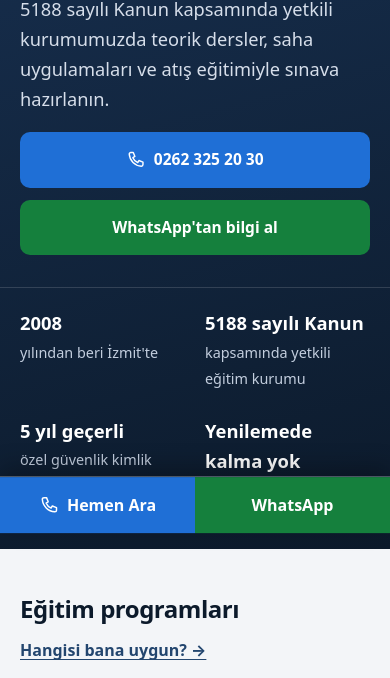
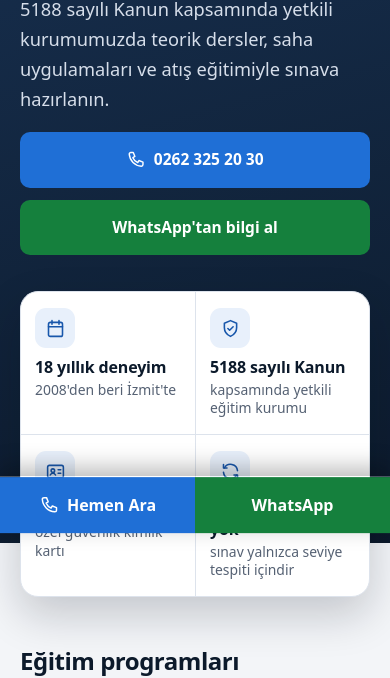
Before and after one commit to aksu075/tmg-demo, a plain HTML site: page index.html in a window 390 px wide. Shown: the part 374-1052 px from the top of the page. Drawn offline with Linux system fonts and the light colour scheme.

Commit message:
Güven şeridini simgeli, taşan beyaz panele çevir
Ana sayfadaki dört maddelik şerit koyu zemin üzerinde düz yazıydı.
Artık giriş bölümünün alt kenarına oturan, yarısı alttaki bölüme taşan
gölgeli beyaz bir panel; her maddenin başında simge var. Tablette 2×2,
telefonda simge üstte olacak şekilde 2×2 dizilir.

İlk madde "2008" yerine "18 yıllık deneyim" yazar; yıl sayısı kuruluş
yılından her derlemede hesaplanır ({{DENEYIM}}).

Co-Authored-By: Claude Fable 5.2 <noreply@anthropic.com>

```diff
--- a/assets/site.css
+++ b/assets/site.css
@@ -100,7 +100,8 @@ body.kaydi .nav > a.nav-tel { opacity: 1; visibility: visible; }
 .btn-row { display: flex; flex-wrap: wrap; gap: 12px; }
 
 /* ---------- Giriş ---------- */
-.hero { background: linear-gradient(165deg, var(--navy-2) 0%, var(--ink) 100%); color: #fff; padding: 60px 0 0; }
+/* flow-root: güven şeridinin eksi alt boşluğu bölümle birleşmesin, panel alt kenardan taşsın */
+.hero { display: flow-root; background: linear-gradient(165deg, var(--navy-2) 0%, var(--ink) 100%); color: #fff; padding: 60px 0 0; }
 .hero .wrap.cols { display: grid; grid-template-columns: 1.15fr .85fr; gap: 48px; align-items: center; }
 .eyebrow { display: inline-flex; align-items: center; gap: 10px; font-size: .78rem; font-weight: 700; letter-spacing: .12em; text-transform: uppercase; color: var(--accent-d); margin-bottom: 14px; }
 .eyebrow::before { content: ""; width: 22px; height: 3px; background: var(--accent); border-radius: 2px; }
@@ -115,12 +116,16 @@ body.kaydi .nav > a.nav-tel { opacity: 1; visibility: visible; }
 .hero-card li a:hover { color: var(--accent-d); }
 .hero-card li span { color: var(--muted); white-space: nowrap; font-size: .93rem; font-weight: 500; }
 .hero-card .btn { width: 100%; }
-.trust { margin-top: 52px; border-top: 1px solid rgba(255, 255, 255, .14); }
-.trust .wrap { display: grid; grid-template-columns: repeat(4, 1fr); }
-.trust .wrap > div { padding: 20px 18px 22px; border-left: 1px solid rgba(255, 255, 255, .14); }
-.trust .wrap > div:first-child { border-left: 0; padding-left: 0; }
-.trust b { display: block; font-size: 1.15rem; font-weight: 800; color: #fff; }
-.trust span { color: var(--on-dark); font-size: .9rem; }
+/* Güven şeridi: giriş bölümünün alt kenarına oturan, yarısı aşağı taşan beyaz panel */
+.trust { margin: 56px 0 -54px; position: relative; z-index: 2; }
+.trust-list { list-style: none; margin: 0; padding: 0; display: grid; grid-template-columns: repeat(4, 1fr); background: #fff; color: var(--ink); border: 1px solid var(--line); border-radius: 18px; box-shadow: 0 18px 44px rgba(8, 16, 28, .2); }
+.trust-list li { display: flex; align-items: center; gap: 12px; padding: 24px 18px; border-left: 1px solid var(--line); }
+.trust-list li:first-child { border-left: 0; }
+.trust-list .ico { background: var(--accent-soft); color: var(--accent-d); width: 48px; height: 48px; border-radius: 13px; }
+.trust-list .ico .i { width: 24px; height: 24px; }
+.trust-list b { display: block; font-size: 1.02rem; font-weight: 800; line-height: 1.2; letter-spacing: -.01em; }
+.trust-list li div span { display: block; margin-top: 3px; color: var(--muted); font-size: .87rem; line-height: 1.35; }
+.hero + .sec { padding-top: 124px; } /* taşan panelin payı */
 
 /* ---------- İç sayfa başlığı ---------- */
 .page-hero { background: linear-gradient(165deg, var(--navy-2) 0%, var(--ink) 100%); color: #fff; padding: 30px 0 42px; }
@@ -366,9 +371,12 @@ table.tbl { width: 100%; border-collapse: collapse; }
 
   .hero { padding-top: 36px; }
   .hero .wrap.cols { grid-template-columns: 1fr; gap: 28px; }
-  .trust { margin-top: 32px; }
-  .trust .wrap { grid-template-columns: repeat(2, 1fr); gap: 0 20px; padding-top: 8px; padding-bottom: 8px; }
-  .trust .wrap > div { border-left: 0; padding: 12px 0; }
+  .trust { margin-top: 36px; }
+  .trust-list { grid-template-columns: repeat(2, 1fr); }
+  .trust-list li { padding: 20px 18px; }
+  .trust-list li:nth-child(odd) { border-left: 0; }
+  .trust-list li:nth-child(n+3) { border-top: 1px solid var(--line); }
+  .hero + .sec { padding-top: 104px; }
   .g3, .news-cards, .about, .steps.light { grid-template-columns: 1fr; }
   .fotolar { grid-template-columns: 1fr 1fr; }
   .g2 { grid-template-columns: 1fr; }
@@ -415,6 +423,11 @@ table.tbl { width: 100%; border-collapse: collapse; }
   .tbl.kisa thead th:first-child { border-top-left-radius: 13px; }
   .tbl.kisa thead th:last-child { border-top-right-radius: 13px; }
   .facts div { flex: 1 1 130px; min-width: 0; }
+  /* Güven şeridi: simge üstte, metin altta */
+  .trust-list li { flex-direction: column; align-items: flex-start; gap: 10px; padding: 16px 14px; }
+  .trust-list .ico { width: 40px; height: 40px; border-radius: 11px; }
+  .trust-list .ico .i { width: 21px; height: 21px; }
+  .trust-list b { font-size: 1rem; }
   /* Duyuru şeridi telefonda tek satır */
   .duyuru-bar { font-size: .88rem; }
   .duyuru-bar .wrap { flex-wrap: nowrap; justify-content: flex-start; text-align: left; gap: 10px; padding-top: 10px; padding-bottom: 10px; }
--- a/index.html
+++ b/index.html
@@ -20,7 +20,7 @@
 <meta name="theme-color" content="#10233b">
 <link rel="icon" type="image/svg+xml" href="assets/favicon.svg">
 <link rel="apple-touch-icon" href="assets/logo.png">
-<link rel="stylesheet" href="assets/site.css?v=202611220017">
+<link rel="stylesheet" href="assets/site.css?v=202611220031">
 <script type="application/ld+json">{"@context": "https://schema.org", "@type": "EducationalOrganization", "@id": "https://www.tmgkocaeli.com/#kurum", "name": "TMG Güvenlik Eğitim Kurumu", "url": "https://www.tmgkocaeli.com/", "logo": "https://www.tmgkocaeli.com/assets/logo.png", "image": "https://www.tmgkocaeli.com/assets/paylasim.png", "telephone": "+902623252030", "email": "tmgguvenlik@hotmail.com.tr", "foundingDate": "2008", "address": {"@type": "PostalAddress", "streetAddress": "Ömerağa Mah. Şahabettin Bilgisu Cad. Koruma İşhanı No:35 Kat:1/7-12", "addressLocality": "İzmit", "addressRegion": "Kocaeli", "addressCountry": "TR"}, "geo": {"@type": "GeoCoordinates", "latitude": 40.762191, "longitude": 29.927375}, "openingHoursSpecification": {"@type": "OpeningHoursSpecification", "dayOfWeek": ["Monday", "Tuesday", "Wednesday", "Thursday", "Friday", "Saturday"], "opens": "09:00", "closes": "18:00"}, "sameAs": ["https://www.facebook.com/tmgyozelguvenlikegitimkurumu/"]}</script>
 </head>
 <body>
@@ -68,10 +68,12 @@
     </div>
   </div>
   <div class="trust"><div class="wrap">
-    <div><b>2008</b><span>yılından beri İzmit'te</span></div>
-    <div><b>5188 sayılı Kanun</b><span>kapsamında yetkili eğitim kurumu</span></div>
-    <div><b>5 yıl geçerli</b><span>özel güvenlik kimlik kartı</span></div>
-    <div><b>Yenilemede kalma yok</b><span>sınav yalnızca seviye tespiti içindir</span></div>
+    <ul class="trust-list">
+      <li><span class="ico"><svg class="i" viewBox="0 0 24 24" fill="none" stroke="currentColor" stroke-width="1.800" stroke-linecap="round" stroke-linejoin="round" aria-hidden="true"><rect x="4" y="5" width="16" height="16" rx="2"/><path d="M4 10h16M8 3v4M16 3v4"/></svg></span><div><b>18 yıllık deneyim</b><span>2008'den beri İzmit'te</span></div></li>
+      <li><span class="ico"><svg class="i" viewBox="0 0 24 24" fill="none" stroke="currentColor" stroke-width="1.800" stroke-linecap="round" stroke-linejoin="round" aria-hidden="true"><path d="M12 3l7 3v5c0 5-3 8-7 10-4-2-7-5-7-10V6z"/><path d="M9 12l2 2 4-4"/></svg></span><div><b>5188 sayılı Kanun</b><span>kapsamında yetkili eğitim kurumu</span></div></li>
+      <li><span class="ico"><svg class="i" viewBox="0 0 24 24" fill="none" stroke="currentColor" stroke-width="1.800" stroke-linecap="round" stroke-linejoin="round" aria-hidden="true"><rect x="3" y="5" width="18" height="14" rx="2"/><circle cx="9" cy="11" r="2"/><path d="M6 16c.7-1.300 1.700-2 3-2s2.300.7 3 2M15 10h3M15 14h3"/></svg></span><div><b>5 yıl geçerli</b><span>özel güvenlik kimlik kartı</span></div></li>
+      <li><span class="ico"><svg class="i" viewBox="0 0 24 24" fill="none" stroke="currentColor" stroke-width="1.800" stroke-linecap="round" stroke-linejoin="round" aria-hidden="true"><path d="M20 11a8 8 0 0 0-15-3M4 13a8 8 0 0 0 15 3"/><path d="M4 4v4h4M20 20v-4h-4"/></svg></span><div><b>Yenilemede kalma yok</b><span>sınav yalnızca seviye tespiti içindir</span></div></li>
+    </ul>
   </div></div>
 </section>
 
@@ -259,6 +261,6 @@
 </div></footer>
 <a class="wa-float" href="https://wa.me/905339680121?text=Merhaba%2C%20%C3%B6zel%20g%C3%BCvenlik%20e%C4%9Fitimi%20hakk%C4%B1nda%20bilgi%20almak%20istiyorum." target="_blank" rel="noopener" aria-label="WhatsApp'tan yazın"><svg viewBox="0 0 24 24" aria-hidden="true"><path fill="currentColor" d="M12 2a10 10 0 0 0-8.600 15.100L2 22l5-1.300A10 10 0 1 0 12 2zm0 1.800a8.200 8.200 0 1 1-4.200 15.200l-.400-.200-2.800.700.800-2.700-.300-.400A8.200 8.200 0 0 1 12 3.800z"/><path fill="currentColor" d="M8.900 7.200c-.200-.500-.400-.500-.600-.500h-.600c-.200 0-.500.100-.800.400-.300.300-1 1-1 2.400s1 2.800 1.200 3c.100.200 2 3.200 5 4.400 2.500 1 3 .800 3.500.700.500 0 1.700-.700 2-1.400.200-.700.200-1.200.100-1.400-.100-.100-.300-.200-.600-.300l-2-1c-.300-.100-.500-.100-.700.100l-.900 1.100c-.200.200-.300.200-.600.100-.300-.200-1.200-.500-2.300-1.400-.900-.800-1.400-1.700-1.600-2-.200-.300 0-.400.100-.600l.400-.500.300-.500c.100-.200 0-.400 0-.500z"/></svg></a>
 <div class="mbar"><a class="call" href="tel:+902623252030"><svg class="i" viewBox="0 0 24 24" fill="none" stroke="currentColor" stroke-width="1.800" stroke-linecap="round" stroke-linejoin="round" aria-hidden="true"><path d="M6 3h3l2 5-2.500 1.500a11 11 0 0 0 6 6L16 13l5 2v3a2 2 0 0 1-2 2A16 16 0 0 1 4 5a2 2 0 0 1 2-2z"/></svg>Hemen Ara</a><a class="wa" href="https://wa.me/905339680121?text=Merhaba%2C%20%C3%B6zel%20g%C3%BCvenlik%20e%C4%9Fitimi%20hakk%C4%B1nda%20bilgi%20almak%20istiyorum." target="_blank" rel="noopener">WhatsApp</a></div>
-<script src="assets/site.js?v=202611220017" defer></script>
+<script src="assets/site.js?v=202611220031" defer></script>
 </body>
 </html>
```
Also changed, not shown: 404.html (+2 -2 lines), basvuru-sartlari.html (+2 -2 lines), duyurular.html (+2 -2 lines), egitimler.html (+2 -2 lines), iletisim.html (+2 -2 lines), kurumsal.html (+2 -2 lines), kvkk.html (+2 -2 lines), silah-fark-egitimi.html (+2 -2 lines), sss.html (+2 -2 lines), temel-silahli-egitim.html (+2 -2 lines), temel-silahsiz-egitim.html (+2 -2 lines), ucretler.html (+2 -2 lines), yenileme-egitimi.html (+2 -2 lines).
